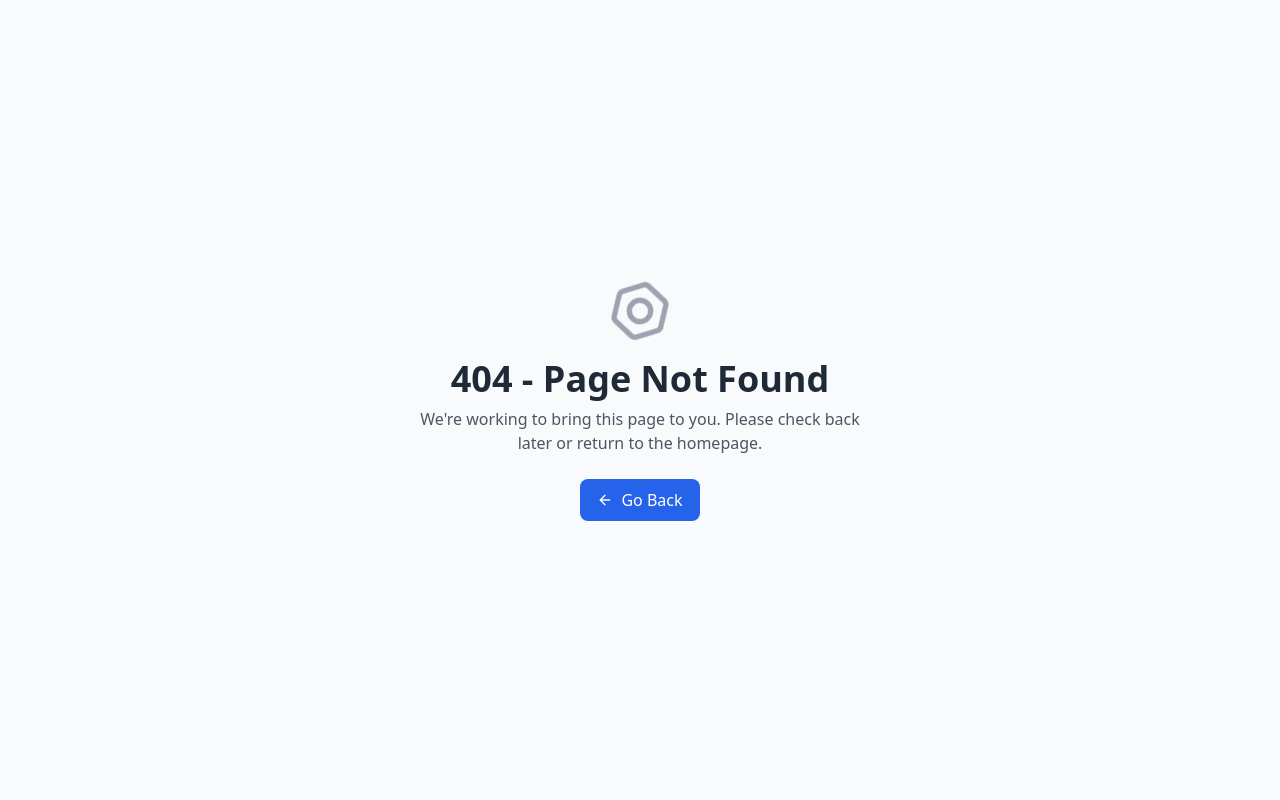
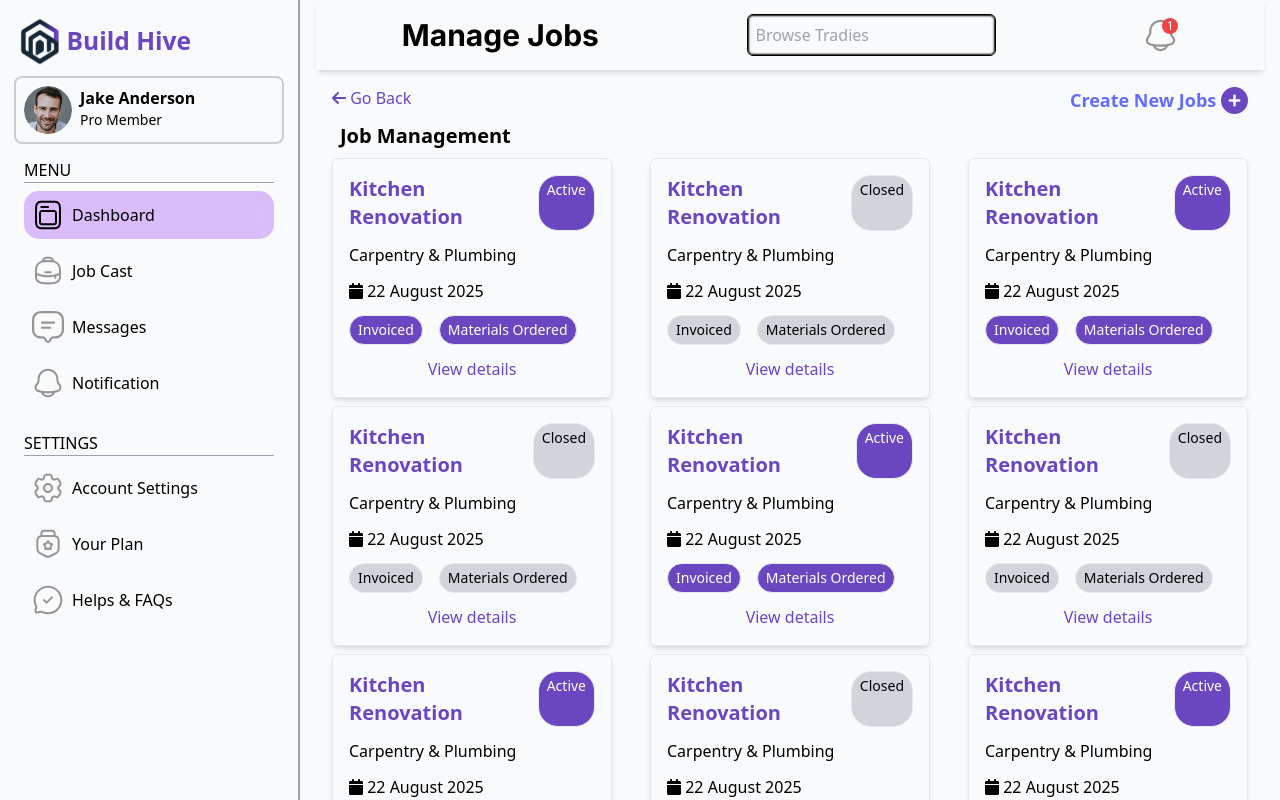
Before and after one commit to FlameGreat-1/BuildHive-Frontend, a React (Vite) app: page /app/client/home/job-management in a window 1280 px wide. Before the commit this address had no page. Built offline with nearby package versions, Linux system fonts and the light colour scheme.

Commit message:
finished job management part

```diff
--- /dev/null
+++ b/src/generalComponents/goBackBtn.tsx
@@ -0,0 +1,18 @@
+import { faArrowLeft } from "@fortawesome/free-solid-svg-icons"
+import { FontAwesomeIcon } from "@fortawesome/react-fontawesome"
+import { useNavigate } from "react-router-dom"
+
+const GoBackBtn = () => {
+
+    const navigate = useNavigate()
+
+    return (
+        <div className="text-primary-purple"
+            onClick={() => navigate(-1)}
+        >
+            <FontAwesomeIcon icon={faArrowLeft} /> Go Back
+        </div>
+    )
+}
+
+export default GoBackBtn
--- /dev/null
+++ b/src/userRoles/client/jobManagement/JobDetails.tsx
@@ -0,0 +1,8 @@
+
+const JobDetails = () => {
+  return (
+    <div>JobDetails</div>
+  )
+}
+
+export default JobDetails
--- /dev/null
+++ b/src/userRoles/client/jobManagement/JobManagement.tsx
@@ -0,0 +1,40 @@
+import { useEffect } from "react"
+import { usePageTitle } from "../dashboard/Dashboard"
+import GoBackBtn from "@/generalComponents/goBackBtn"
+import { FontAwesomeIcon } from "@fortawesome/react-fontawesome"
+import { faPlusCircle } from "@fortawesome/free-solid-svg-icons"
+import JobComponent from "./components/jobComponent"
+import { jobs } from "./utils"
+import { Link } from "react-router-dom"
+
+const JobManagement = () => {
+
+    const setTitle = usePageTitle()
+
+    useEffect(() => {
+        setTitle('Manage Jobs')
+    }, [])
+
+    return (
+        <div className="p-4 flex flex-col items-center gap-2">
+            <div className="flex justify-between w-full">
+                <GoBackBtn />
+                <Link to='../home/post-jobs'>
+                    <p className="font-semibold md:text-lg">Create New Jobs <FontAwesomeIcon icon={faPlusCircle} className="text-primary-purple"
+                        size="xl"
+                    /></p>
+                </Link>
+            </div>
+            <h3 className="w-full font-bold text-md md:text-xl ml-4">Job Management</h3>
+            <div className="flex flex-wrap gap-2 w-full justify-center md:justify-between">
+                {
+                    jobs.map((job, i) => (
+                        <JobComponent key={i} {...job} />
+                    ))
+                }
+            </div>
+        </div>
+    )
+}
+
+export default JobManagement
--- /dev/null
+++ b/src/userRoles/client/jobManagement/components/jobComponent.tsx
@@ -0,0 +1,35 @@
+import parseDate from "@/utils/parseDate";
+import { faCalendar } from "@fortawesome/free-solid-svg-icons";
+import { FontAwesomeIcon } from "@fortawesome/react-fontawesome";
+import { Link } from "react-router-dom";
+
+interface props {
+    id:number;
+    title: string;
+    status: string;
+    category: string;
+    invoiced: boolean;
+    materialsOrdered: boolean;
+    postedOn: Date;
+}
+
+
+const JobComponent = ({ title, status, category, invoiced, materialsOrdered, postedOn, id }: props) => {
+    return (
+        <div className="p-4 flex flex-col gap-3 w-full max-w-[300px] md:max-w-[280px] shadow-md rounded-md border " >
+            <div className="flex justify-between ">
+                <p className="font-bold text-primary-purple text-lg  md:text-xl">{title}</p>
+                <p className={`${status === 'active' ? 'bg-primary-purple text-white' : 'bg-gray-300' } capitalize border p-1 px-2 rounded-[20px] text-sm md:text-md`}>{status}</p>
+            </div>
+            <p>{category}</p>
+            <p><FontAwesomeIcon icon={faCalendar} /> {parseDate(postedOn)}</p>
+            <div className="flex gap-4">
+                <p className={`${invoiced ? 'text-white bg-primary-purple' : 'bg-gray-300'} border w-fit p-1 px-2 rounded-[20px] text-sm md:text-md `}>Invoiced</p>
+                <p className={`${materialsOrdered ? 'text-white bg-primary-purple' : 'bg-gray-300'} border w-fit p-1 px-2 rounded-[20px] text-sm md:text-md `}>Materials Ordered</p>
+            </div>
+            <Link to={`../home/job-details/${id}`}><p className="text-primary-purple justify-self-center">View details</p></Link>
+        </div>
+    )
+}
+
+export default JobComponent
--- /dev/null
+++ b/src/userRoles/client/jobManagement/utils.ts
@@ -0,0 +1,92 @@
+export const jobs = [
+    {
+        id:0,
+        title: 'Kitchen Renovation',
+        status:'active',
+        category: 'Carpentry & Plumbing',
+        invoiced:true,
+        materialsOrdered:true,
+        postedOn:new Date()
+    },
+    {
+        id:1,
+        title: 'Kitchen Renovation',
+        status:'closed',
+        category: 'Carpentry & Plumbing',
+        invoiced:false,
+        materialsOrdered:false,
+        postedOn:new Date()
+    },
+    {
+        id:2,
+        title: 'Kitchen Renovation',
+        status:'active',
+        category: 'Carpentry & Plumbing',
+        invoiced:true,
+        materialsOrdered:true,
+        postedOn:new Date()
+    },
+    {
+        id:3,
+        title: 'Kitchen Renovation',
+        status:'closed',
+        category: 'Carpentry & Plumbing',
+        invoiced:false,
+        materialsOrdered:false,
+        postedOn:new Date()
+    },
+    {
+        id:4,
+        title: 'Kitchen Renovation',
+        status:'active',
+        category: 'Carpentry & Plumbing',
+        invoiced:true,
+        materialsOrdered:true,
+        postedOn:new Date()
+    },
+    {
+        id:5,
+        title: 'Kitchen Renovation',
+        status:'closed',
+        category: 'Carpentry & Plumbing',
+        invoiced:false,
+        materialsOrdered:false,
+        postedOn:new Date()
+    },
+    {
+        id:6,
+        title: 'Kitchen Renovation',
+        status:'active',
+        category: 'Carpentry & Plumbing',
+        invoiced:true,
+        materialsOrdered:true,
+        postedOn:new Date()
+    },
+    {
+        id:7,
+        title: 'Kitchen Renovation',
+        status:'closed',
+        category: 'Carpentry & Plumbing',
+        invoiced:false,
+        materialsOrdered:false,
+        postedOn:new Date()
+    },
+    {
+        id:8,
+        title: 'Kitchen Renovation',
+        status:'active',
+        category: 'Carpentry & Plumbing',
+        invoiced:true,
+        materialsOrdered:true,
+        postedOn:new Date()
+    },
+    {
+        id:9,
+        title: 'Kitchen Renovation',
+        status:'closed',
+        category: 'Carpentry & Plumbing',
+        invoiced:false,
+        materialsOrdered:false,
+        postedOn:new Date()
+    },
+]
--- a/src/userRoles/client/postJobs/PostJobs.tsx
+++ b/src/userRoles/client/postJobs/PostJobs.tsx
@@ -8,6 +8,7 @@ import { tradeOptions } from '@/utils/TradeOptions'
 import { X } from 'lucide-react'
 import { usePageTitle } from '../dashboard/Dashboard'
 import { useNavigate } from 'react-router-dom'
+import GoBackBtn from '@/generalComponents/goBackBtn'
 
 
 interface Form {
@@ -57,15 +58,15 @@ const PostJobs = () => {
     }
 
     useEffect(() => {
-        setTitle('Post New Job')
+        setTitle('Post Job')
     }, [])
 
 
     return (
         <div className="flex-col flex w-full h-full justify-self-center items-center p-4 lg:max-w-[80%] gap-4">
             <div className="flex justify-between w-full">
-                <h3 className="font-bold invisible sm:text-md md:text-xl lg:text-2xl">Post New Job</h3>
-                <p className="text-secondary-blue/80">Go back</p>
+                <h3 className="font-bold  sm:text-md md:text-xl lg:text-2xl">Post New Job</h3>
+                <GoBackBtn/>
             </div>
             <div className=" w-full hidden items-center flex-col md:flex-row justify-center">
                 <p className="w-full text-center md:w-1/2 max-w-[400px] sm:text-md md:text-xl lg:text-2xl">Describe your job in a few simple steps and get matched with skilled tradies near you. It only takes a minute!</p>
```
Also changed, not shown: src/routes/clientRoutes.tsx (+10 -0 lines), src/userRoles/client/browseTradies/TradieProfile.tsx (+18 -13 lines).
